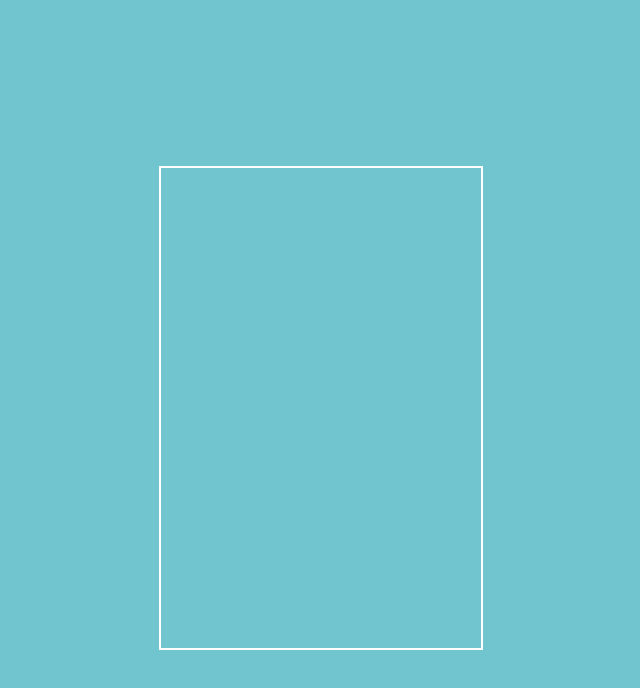
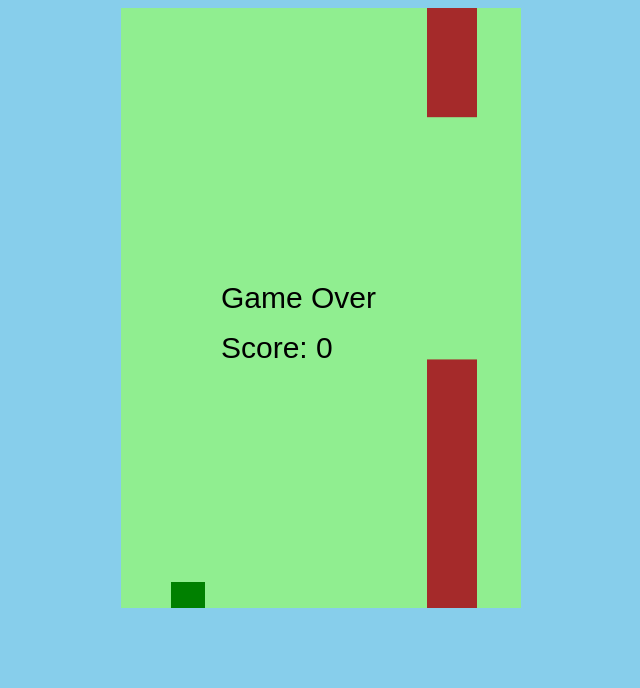
Before and after one commit to se-as-ian/Flappin-Luigi, a plain HTML site: page index.html in a window 1280 px wide. Shown: the whole page, without its empty margins (319-959 px from the left). Drawn offline with Linux system fonts and the light colour scheme.

Commit message:
Update index.html with Flappin' Luigi game implementation

```diff
--- a/index.html
+++ b/index.html
@@ -1,67 +1,111 @@
 <!DOCTYPE html>
-<html lang="en">
+<html>
 <head>
-    <meta charset="UTF-8">
-    <meta name="viewport" content="width=device-width, initial-scale=1.0">
-    <title>Flappin Luigi</title>
+    <title>Flappin' Luigi</title>
     <style>
-        body { display: flex;justify-content: center; align-items: center; height: 100vh; background-color: #70c5ce; }
-        canvas { border: 2px solid #fff; }
+        body { background: skyblue; }
+        canvas { display: block; margin: 0 auto; background: lightgreen; }
     </style>
 </head>
 <body>
-    <canvas id="gameCanvas" width="320" height="480"></canvas>
+    <canvas id="gameCanvas" width="400" height="600"></canvas>
     <script>
         const canvas = document.getElementById('gameCanvas');
         const ctx = canvas.getContext('2d');
-        let frames = 0, score = 0, gameOver = false;
 
-        const luigi = {
-            width: 34,
-            height: 24,
-            x: 50,
-            y: 150,
-            gravity: 0.6,
-            lift: -15,
-            velocity: 0,
-            draw() {
-                ctx.drawImage(luigiImage, this.x, this.y, this.width, this.height);
-            },
+        // Game variables
+        let frames = 0;
+        const gravity = 0.25;
+        const jump = -4.5;
+        let score = 0;
+        let gameOver = false;
+
+        class Luigi {
+            constructor() {
+                this.x = 50;
+                this.y = canvas.height / 2;
+                this.width = 34;
+                this.height = 26;
+                this.velocity = 0;
+            }
+            flap() {
+                this.velocity = jump;
+            }
             update() {
-                this.velocity += this.gravity;
+                this.velocity += gravity;
                 this.y += this.velocity;
-                if (this.y + this.height >= canvas.height) {
+                if (this.y + this.height > canvas.height) {
+                    this.y = canvas.height - this.height;
                     gameOver = true;
                 }
-            },
-            flap() {
-                this.velocity = this.lift;
             }
-        };
+            draw() {
+                ctx.fillStyle = 'green';
+                ctx.fillRect(this.x, this.y, this.width, this.height);
+            }
+        }
 
-        const luigiImage = new Image();
-        luigiImage.src = 'path/to/luigi-image.png';  // Replace with the actual Luigi image source
+        class Pipe {
+            constructor(x) {
+                this.x = x;
+                this.top = Math.random() * (canvas.height / 2);
+                this.bottom = Math.random() * (canvas.height / 2);
+                this.width = 50;
+                this.color = 'brown';
+            }
+            update() {
+                this.x -= 2;
+                if (this.x + this.width < 0) {
+                    this.x = canvas.width;
+                    this.top = Math.random() * (canvas.height / 2);
+                    this.bottom = Math.random() * (canvas.height / 2);
+                    score++;
+                }
+            }
+            draw() {
+                ctx.fillStyle = this.color;
+                ctx.fillRect(this.x, 0, this.width, this.top);
+                ctx.fillRect(this.x, canvas.height - this.bottom, this.width, this.bottom);
+            }
+            collision(luigi) {
+                if (luigi.x + luigi.width > this.x && luigi.x < this.x + this.width) {
+                    if (luigi.y < this.top || luigi.y + luigi.height > canvas.height - this.bottom) {
+                        gameOver = true;
+                    }
+                }
+            }
+        }
 
-        function loop() {
+        const luigi = new Luigi();
+        const pipes = [new Pipe(canvas.width), new Pipe(canvas.width + 200)];
+
+        function update() {
+            if (!gameOver) {
+                frames++;
                 ctx.clearRect(0, 0, canvas.width, canvas.height);
                 luigi.update();
                 luigi.draw();
-            if (!gameOver) {
-                requestAnimationFrame(loop);
+                pipes.forEach(pipe => {
+                    pipe.update();
+                    pipe.draw();
+                    pipe.collision(luigi);
+                });
+                requestAnimationFrame(update);
             } else {
-                ctx.fillStyle = 'white';
+                ctx.fillStyle = 'black';
                 ctx.font = '30px Arial';
                 ctx.fillText('Game Over', canvas.width / 4, canvas.height / 2);
+                ctx.fillText('Score: ' + score, canvas.width / 4, canvas.height / 2 + 50);
             }
         }
 
-        document.addEventListener('keydown', () => {
-            if (!gameOver) {
+        document.addEventListener('keydown', (event) => {
+            if (event.code === 'Space') {
                 luigi.flap();
             }
         });
 
-        luigiImage.onload = loop;
+        update();
     </script>
 </body>
 </html>
```
Lines whose indentation alone changed are shown as unchanged.
